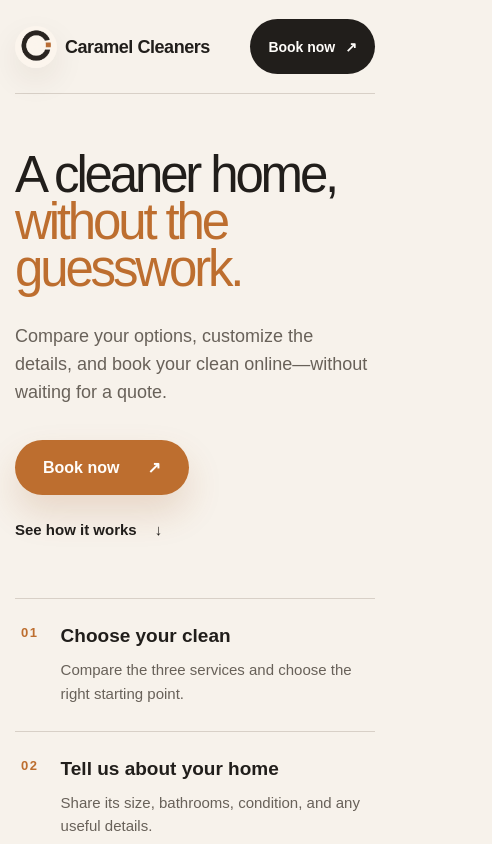
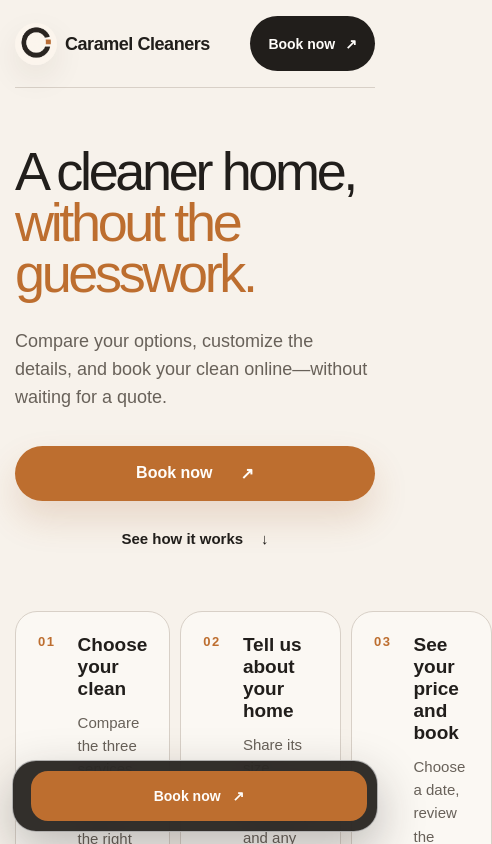
Before and after one commit to taherezm/caramel-cleaners, a Next.js app: page / in a window 390 px wide. Shown: the top 844 px of the page, 492 px wide, since content can reach past the window. Built offline with nearby package versions, Linux system fonts and the light colour scheme.

Commit message:
Polish mobile experience for iOS and Android

```diff
--- a/app/globals.css
+++ b/app/globals.css
@@ -26,6 +26,8 @@ body {
   color: var(--ink);
   font-family: Arial, Helvetica, sans-serif;
   -webkit-font-smoothing: antialiased;
+  -webkit-text-size-adjust: 100%;
+  text-size-adjust: 100%;
 }
 
 a {
@@ -35,6 +37,13 @@ a {
 button,
 a {
   -webkit-tap-highlight-color: transparent;
+}
+
+button,
+input,
+select,
+textarea {
+  font: inherit;
 }
 
 img {
@@ -663,6 +672,10 @@ summary:focus-visible {
   font-size: 14px;
 }
 
+.mobile-book-dock {
+  display: none;
+}
+
 .compact-header {
   grid-template-columns: 1fr auto;
 }
@@ -955,12 +968,15 @@ summary:focus-visible {
 
 @media (max-width: 760px) {
   .site-shell {
-    width: min(calc(100% - 30px), var(--page-width));
+    width: auto;
+    margin-left: max(15px, env(safe-area-inset-left));
+    margin-right: max(15px, env(safe-area-inset-right));
   }
 
   .site-header {
-    min-height: 94px;
+    min-height: calc(88px + env(safe-area-inset-top));
     gap: 14px;
+    padding-top: env(safe-area-inset-top);
   }
 
   .brand {
@@ -972,7 +988,7 @@ summary:focus-visible {
   }
 
   .button-small {
-    min-height: 46px;
+    min-height: 48px;
     gap: 10px;
     padding-inline: 18px;
     font-size: 14px;
@@ -984,7 +1000,7 @@ summary:focus-visible {
   }
 
   .hero-copy {
-    padding: 0 0 60px;
+    padding: 0 0 48px;
   }
 
   .hero h1 {
@@ -997,10 +1013,19 @@ summary:focus-visible {
   }
 
   .hero-actions {
-    align-items: flex-start;
+    align-items: stretch;
     flex-direction: column;
-    gap: 26px;
+    gap: 14px;
     margin-top: 34px;
+  }
+
+  .hero-actions .button {
+    width: 100%;
+  }
+
+  .hero-actions .text-link {
+    min-height: 48px;
+    justify-content: center;
   }
 
   .hero-brand-art {
@@ -1008,18 +1033,21 @@ summary:focus-visible {
   }
 
   .process-steps {
-    display: block;
+    display: grid;
+    gap: 10px;
+    border: 0;
   }
 
   .process-steps li {
     min-height: 0;
-    padding: 26px 6px;
-    border-right: 0;
-    border-bottom: 1px solid var(--line);
+    padding: 22px;
+    border: 1px solid var(--line);
+    border-radius: 22px;
+    background: rgb(255 253 250 / 58%);
   }
 
   .process-steps li:last-child {
-    border-bottom: 0;
+    border: 1px solid var(--line);
   }
 
   .services-section {
@@ -1040,7 +1068,7 @@ summary:focus-visible {
   }
 
   .service-tier {
-    padding: 28px;
+    padding: 26px;
     border-radius: 27px;
   }
 
@@ -1054,6 +1082,18 @@ summary:focus-visible {
 
   .service-tier > p {
     margin-top: 19px;
+  }
+
+  .service-tier summary {
+    min-height: 54px;
+    display: flex;
+    align-items: center;
+  }
+
+  .service-book-link {
+    min-height: 48px;
+    display: inline-flex;
+    align-items: center;
   }
 
   .closing-section {
@@ -1079,6 +1119,10 @@ summary:focus-visible {
     flex-direction: column;
     justify-content: center;
     gap: 22px;
+  }
+
+  .home-site-shell .site-footer {
+    padding-bottom: calc(96px + env(safe-area-inset-bottom));
   }
 
   .brand-name {
@@ -1112,8 +1156,8 @@ summary:focus-visible {
   }
 
   .booking-trust {
-    align-items: flex-start;
-    flex-direction: column;
+    align-items: center;
+    flex-direction: row;
     gap: 9px;
     margin-top: 30px;
   }
@@ -1164,6 +1208,62 @@ summary:focus-visible {
   .confirmation-main h1 {
     font-size: clamp(54px, 16vw, 76px);
   }
+
+  .confirmation-shell {
+    min-height: 100dvh;
+  }
+
+  .mobile-book-dock {
+    position: fixed;
+    z-index: 80;
+    right: max(12px, env(safe-area-inset-right));
+    bottom: max(12px, env(safe-area-inset-bottom));
+    left: max(12px, env(safe-area-inset-left));
+    min-height: 72px;
+    display: flex;
+    align-items: center;
+    justify-content: space-between;
+    gap: 14px;
+    padding: 10px 10px 10px 18px;
+    border: 1px solid rgb(255 255 255 / 62%);
+    border-radius: 24px;
+    background: rgb(33 30 27 / 92%);
+    color: var(--white);
+    box-shadow: 0 18px 48px rgb(33 30 27 / 28%);
+    -webkit-backdrop-filter: blur(18px);
+    backdrop-filter: blur(18px);
+  }
+
+  .mobile-book-dock > span {
+    min-width: 0;
+    display: grid;
+    gap: 3px;
+  }
+
+  .mobile-book-dock strong {
+    font-size: 14px;
+  }
+
+  .mobile-book-dock small {
+    color: rgb(255 255 255 / 66%);
+    font-size: 12px;
+  }
+
+  .mobile-book-dock > a {
+    min-height: 50px;
+    display: inline-flex;
+    align-items: center;
+    justify-content: center;
+    gap: 12px;
+    flex: 0 0 auto;
+    padding: 0 18px;
+    border-radius: 17px;
+    background: var(--caramel);
+    color: var(--white);
+    font-size: 14px;
+    font-weight: 700;
+    text-decoration: none;
+  }
 }
 
 @media (max-width: 470px) {
@@ -1178,11 +1278,30 @@ summary:focus-visible {
   }
 
   .hero h1 {
-    font-size: 51px;
+    font-size: clamp(46px, 14.5vw, 54px);
+    line-height: 0.94;
   }
 
   .button {
     min-height: 55px;
+  }
+
+  .mobile-book-dock > span {
+    display: none;
+  }
+
+  .mobile-book-dock > a {
+    width: 100%;
+  }
+}
+
+@media (hover: none) and (pointer: coarse) {
+  .button:hover {
+    transform: none;
+  }
+
+  .logo-mark-button:hover .logo-mark-image {
+    transform: scale(var(--logo-scale));
   }
 }
 
--- a/app/layout.tsx
+++ b/app/layout.tsx
@@ -1,9 +1,24 @@
-import type { Metadata } from "next";
+import type { Metadata, Viewport } from "next";
 import AnalyticsBridge from "./components/analytics-bridge";
 import "./globals.css";
 
 export const metadata: Metadata = {
   metadataBase: new URL("https://taherezm.github.io/caramel-cleaners/"),
+  applicationName: "Caramel Cleaners",
+  manifest: "site.webmanifest",
+  appleWebApp: {
+    capable: true,
+    title: "Caramel Cleaners",
+    statusBarStyle: "default",
+  },
+  other: {
+    "apple-mobile-web-app-capable": "yes",
+  },
+  formatDetection: {
+    telephone: false,
+    address: false,
+    email: false,
+  },
   title: {
     default: "Caramel Cleaners | Home Cleaning Made Simple",
     template: "%s | Caramel Cleaners",
@@ -39,6 +54,15 @@ export const metadata: Metadata = {
   },
 };
 
+export const viewport: Viewport = {
+  width: "device-width",
+  initialScale: 1,
+  maximumScale: 5,
+  viewportFit: "cover",
+  themeColor: "#f7f2eb",
+  colorScheme: "light",
+};
+
 export default function RootLayout({
   children,
 }: Readonly<{
--- a/app/page.tsx
+++ b/app/page.tsx
@@ -65,7 +65,7 @@ export default function Home() {
         Skip to content
       </a>
 
-      <div className="site-shell" id="top">
+      <div className="site-shell home-site-shell" id="top">
         <header className="site-header">
           <div className="brand">
             <LogoMark
@@ -237,6 +237,20 @@ export default function Home() {
           <p>© 2026 Caramel Cleaners. All rights reserved.</p>
         </footer>
       </div>
+
+      <aside className="mobile-book-dock" aria-label="Quick booking">
+        <span>
+          <strong>Ready for a reset?</strong>
+          <small>See your price online.</small>
+        </span>
+        <a
+          href="./book/"
+          data-analytics-event="book_now_click"
+          aria-label="Book your clean"
+        >
+          Book now <span aria-hidden="true">↗</span>
+        </a>
+      </aside>
     </>
   );
 }
```
Also changed, not shown: public/site.webmanifest (added), 1 other file (tests, documents, lock files or other folders).
